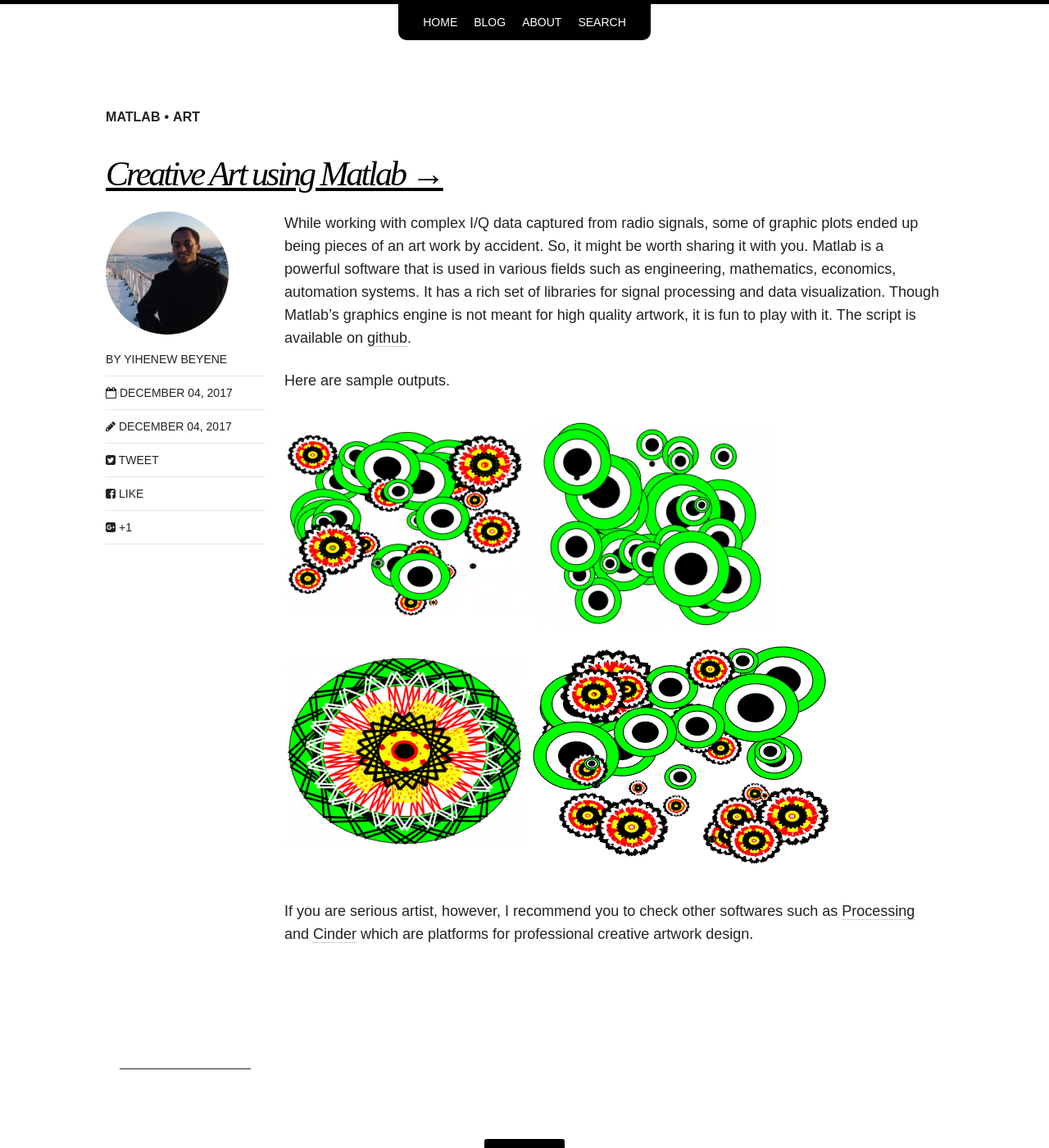
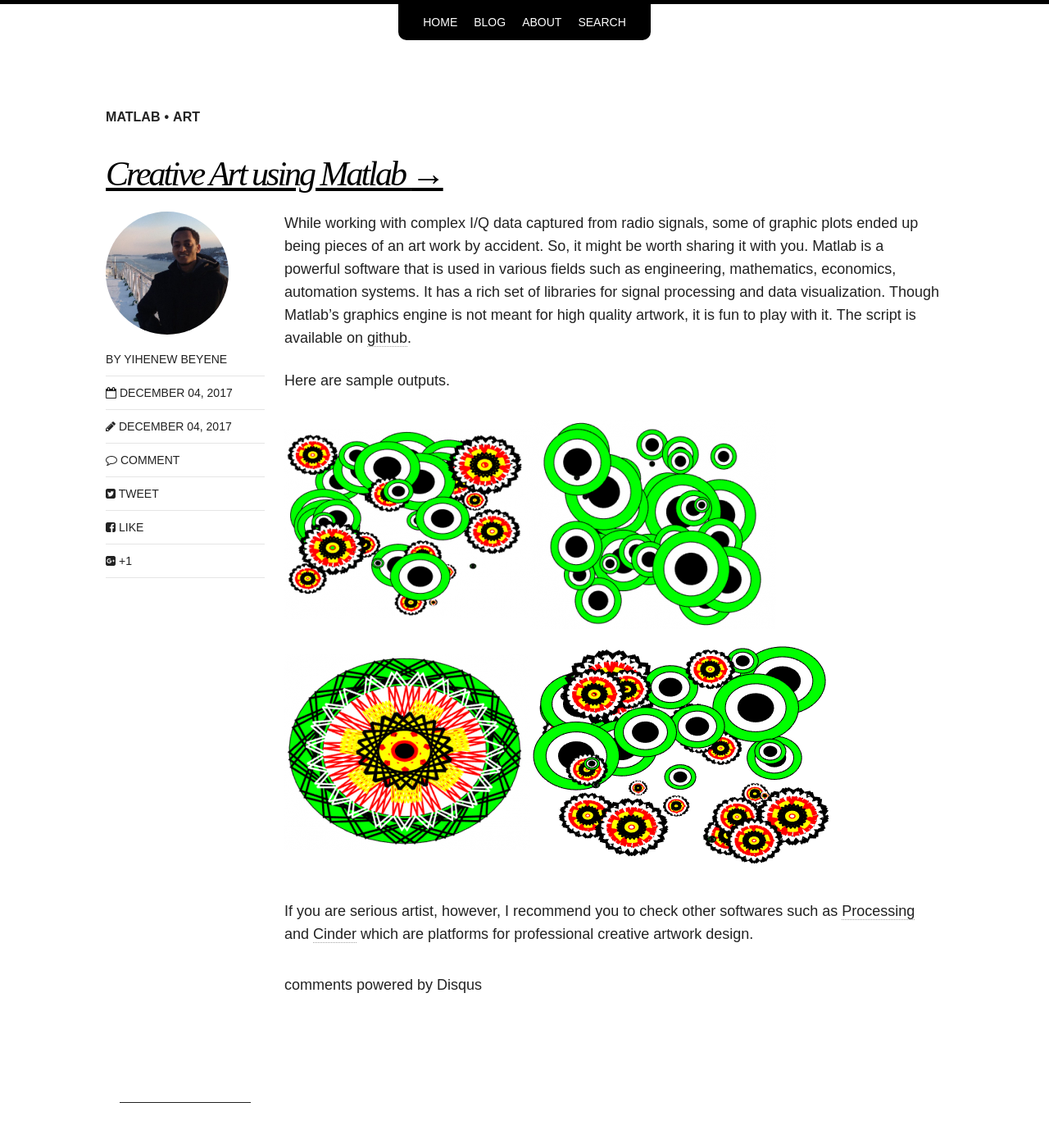
Before and after one commit to ydagne/gh-pages, a Jekyll site: the page built from _posts/blog/2017-12-4-matlab-creative-art.md, in a window 1280 px wide and 1400 px high. Shown: the whole window at 82% size. Built offline with Jekyll 4.4.1, drawn with Linux system fonts in a browser that asks for light colours; nearby versions of some CDN libraries; comment, search, counter and statistics services are not loaded; some of the changed lines change nothing that is shown.

Commit message:
Update _config.yml

```diff
--- a/_config.yml
+++ b/_config.yml
@@ -39,7 +39,7 @@ owner:
   name: Yihenew beyene
   avatar: bio-yihenew.jpg
   email: yihenew.beyene@aalto.fi
-  disqus-shortname: #xx
+  disqus-shortname: yend
   twitter: #
   facebook: #
   github: ydagne
```
